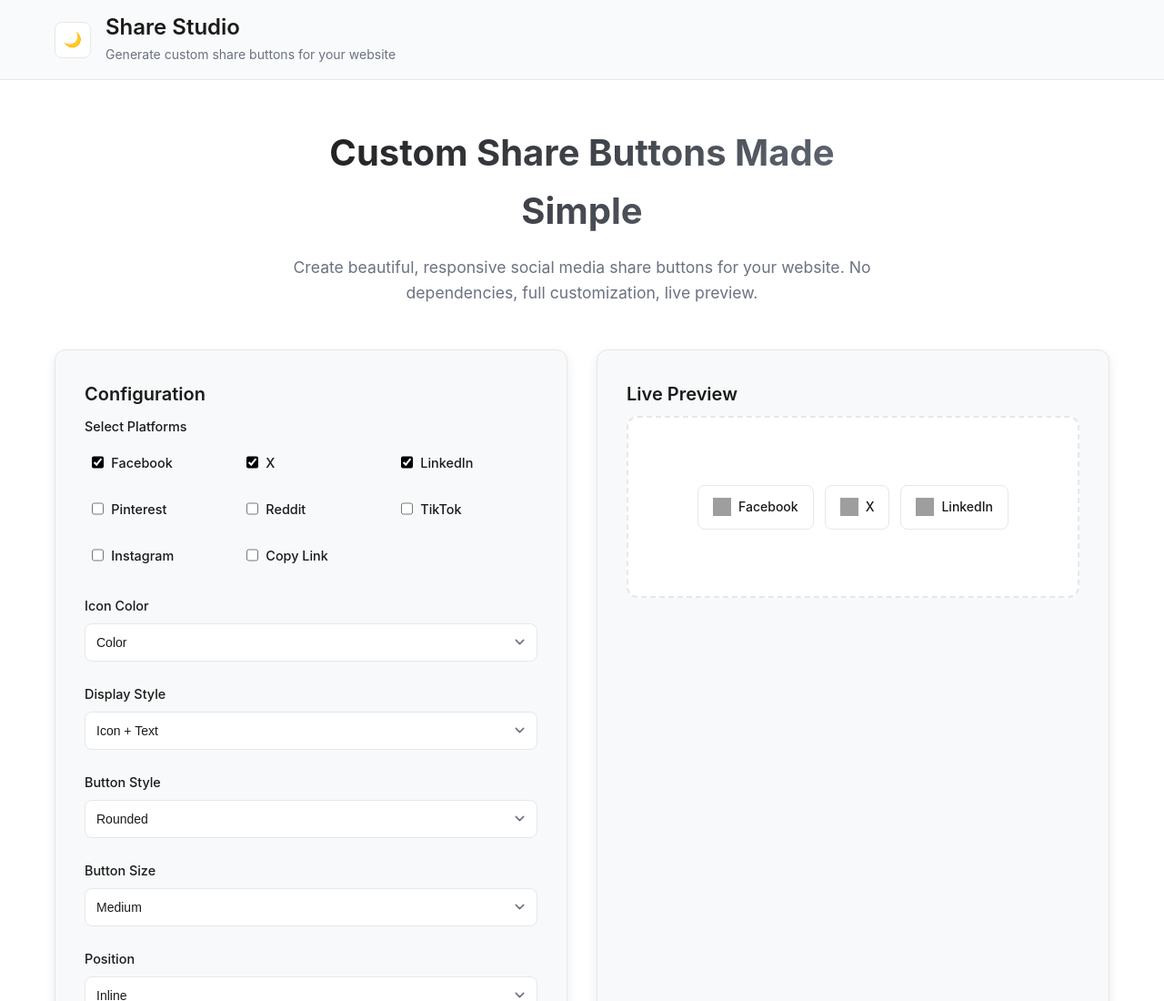
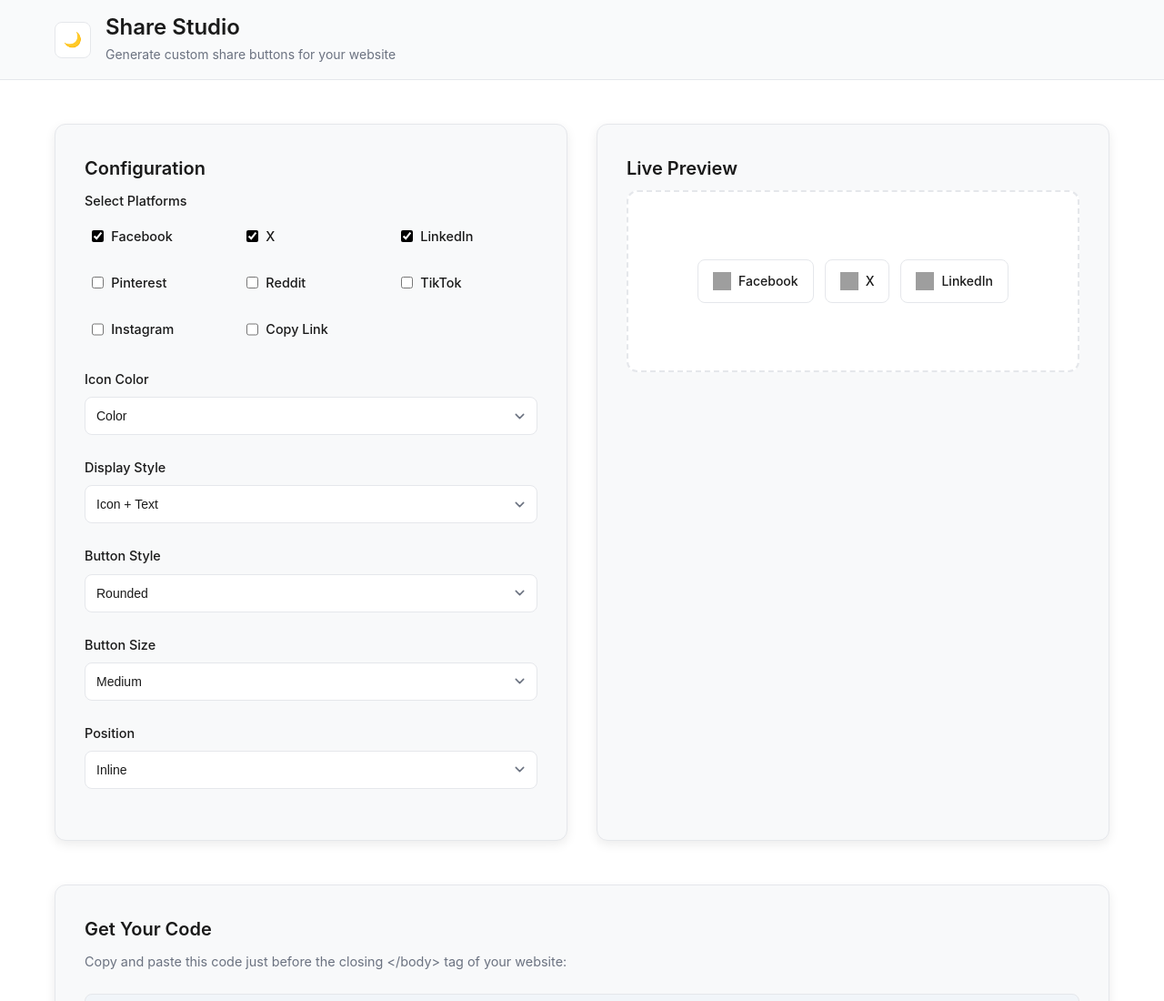
Before and after one commit to DrEEjc7/ShareStudio, a plain HTML site: page index.html in a window 1280 px wide. Shown: the top 1100 px of the page at 91% size. Drawn offline with Linux system fonts and the light colour scheme; grey boxes are pictures that could not be loaded.

Commit message:
v 1.04 index.html

```diff
--- a/index.html
+++ b/index.html
@@ -30,11 +30,6 @@
 
     <main>
         <div class="container">
-            <section class="intro">
-                <h2>Custom Share Buttons Made Simple</h2>
-                <p>Create beautiful, responsive social media share buttons for your website. No dependencies, full customization, live preview.</p>
-            </section>
-
             <div class="generator-grid">
                 <div class="config-panel">
                     <h3 class="panel-title">Configuration</h3>
```
